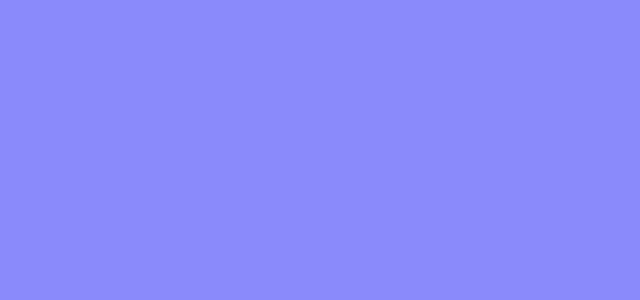
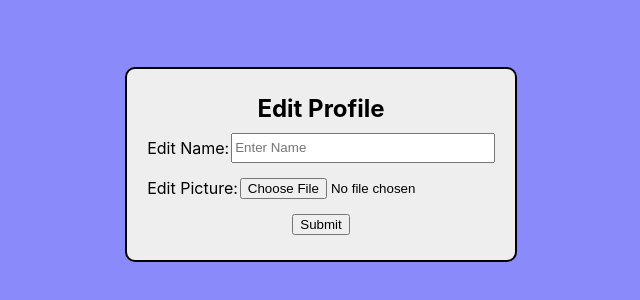
Before and after one commit to MohammedSaleh2001/KnowledgeKart, a React (Create React App) app in the folder front-end/: page /editprofile/1 in a window 1280 px wide. Shown: the part 236-536 px from the top of the page, without its empty margins (319-959 px from the left). Built offline with nearby package versions, Linux system fonts and the light colour scheme.

Commit message:
Created a form to edit the user's profile

```diff
--- a/front-end/src/App.js
+++ b/front-end/src/App.js
@@ -56,7 +56,7 @@ function App() {
             <Route path="/moderatereport/:userID" element={<ModerateReport token={token} setToken={setToken} />} />
             <Route path="/moderatesuspend/:userID" element={<ModerateSuspend token={token} setToken={setToken} />} />
             <Route path="/moderateview" element={<ModerateView token={token} setToken={setToken} />} />
-            <Route path="/editprofile/:userID" element={<EditProfile token={token} setToken={setToken} />} />
+            <Route path="/editprofile/:email" element={<EditProfile token={token} setToken={setToken} />} />
             {/* <Route path="/test" element={<Listing_Item
               title="Insert Title Here"
               description="Insert Description Here"
--- a/front-end/src/Components/Listing/CreateListing.jsx
+++ b/front-end/src/Components/Listing/CreateListing.jsx
@@ -84,7 +84,7 @@ function CreateListing() {
         <Container>
             <Card>
                 <Card.Body>
-                    <Form>
+                    <Form id="create_listing_form">
                         <Form.Label id="create-listing-title">Create Listing</Form.Label>
                         <Form.Group>
                             <Form.Control onChange={(e) => {
--- a/front-end/src/Components/Listing/Listing.css
+++ b/front-end/src/Components/Listing/Listing.css
@@ -313,19 +313,19 @@
   resize: none;
 }
 
-form {
+#create_listing_form {
   display: flex;
   flex-direction: column;
   flex-grow: 1;
 }
-form #create-listing-title {
+#create_listing_form #create-listing-title {
   display: flex;
   justify-content: center;
   align-items: center;
   font-size: 36px;
   font-weight: bold;
 }
-form #textarea-form-group {
+#create_listing_form #textarea-form-group {
   display: flex;
   flex-direction: column;
   flex-grow: 1;
--- a/front-end/src/Components/Listing/Listing.scss
+++ b/front-end/src/Components/Listing/Listing.scss
@@ -349,7 +349,7 @@
     resize: none;
 }
 
-form {
+#create_listing_form {
     display: flex;
     flex-direction: column;
     flex-grow: 1;
--- a/front-end/src/Components/Listing/Searchbar.jsx
+++ b/front-end/src/Components/Listing/Searchbar.jsx
@@ -16,7 +16,7 @@ function Searchbar({ onSearch }) {
                 onChange={(e) => {
                     setSearchTerm(e.target.value)
                 }}
-                onKeydown={(e) => {
+                onKeyDown={(e) => {
                     if (e.key == 'Enter') {
                         onSearch(searchTerm);
                     }
--- a/front-end/src/Components/Profile/EditProfile.jsx
+++ b/front-end/src/Components/Profile/EditProfile.jsx
@@ -6,11 +6,25 @@ import './Profile.css'
 
 function EditProfile() {
 
-    const { userID } = useParams();
+    const { email } = useParams();
 
     return (
-        <>
-        </>
+        <div id="edit_profile_container">
+            <div id="edit_profile_title">Edit Profile</div>
+            <div id="edit_first_name_div">
+                <div>Edit Name:</div>
+                <input type="text" placeholder="Enter Name" />
+            </div>
+            <div id="edit_picture_div">
+                <div>Edit Picture:</div>
+                <div>
+                    <input type="file" />
+                </div>
+            </div>
+            <div id="edit_profile_submit_div">
+                <button id="edit_profile_submit_button">Submit</button>
+            </div>
+        </div>
     )
 }
 
--- a/front-end/src/Components/Profile/Profile.css
+++ b/front-end/src/Components/Profile/Profile.css
@@ -7,11 +7,25 @@
 #view_profile_container #view_profile_top {
   display: flex;
   padding: 10px 20px 10px 20px;
+  justify-content: space-between;
 }
 #view_profile_container #view_profile_top #view_profile_back_button {
+  display: flex;
   background-color: orange;
-  padding: 5px 30px 5px 30px;
+  padding: 5px 20px 5px 20px;
   border-radius: 10px;
+  align-items: center;
+}
+#view_profile_container #view_profile_top #edit_profile_button {
+  display: flex;
+  justify-content: center;
+  align-items: center;
+  margin: 10px;
+  background-color: #eee;
+  padding: 10px;
+  border: solid black 2px;
+  border-radius: 5px;
+  cursor: pointer;
 }
 #view_profile_container #view_profile_mid {
   display: flex;
@@ -62,4 +76,51 @@
   font-size: 20px;
 }
 
+#edit_profile_container {
+  display: flex;
+  flex-direction: column;
+  background-color: #eee;
+  padding: 20px;
+  border: solid black 2px;
+  border-radius: 10px;
+}
+#edit_profile_container div {
+  margin: 5px 0px 5px 0px;
+}
+#edit_profile_container #edit_profile_title {
+  display: flex;
+  justify-content: center;
+  align-items: center;
+  font-weight: bold;
+  font-size: 24px;
+}
+#edit_profile_container #edit_first_name_div {
+  display: flex;
+  flex-direction: row;
+}
+#edit_profile_container #edit_first_name_div div {
+  margin-right: 2px;
+}
+#edit_profile_container #edit_first_name_div input {
+  flex-grow: 1;
+}
+#edit_profile_container #edit_picture_div {
+  display: flex;
+  flex-direction: row;
+}
+#edit_profile_container #edit_picture_div div {
+  display: flex;
+  margin-right: 2px;
+  justify-content: center;
+  align-items: center;
+}
+#edit_profile_container #edit_picture_div div input {
+  flex-grow: 1;
+}
+#edit_profile_container #edit_profile_submit_div {
+  display: flex;
+  justify-content: center;
+  align-items: center;
+}
+
 /*# sourceMappingURL=Profile.css.map */
--- a/front-end/src/Components/Profile/Profile.scss
+++ b/front-end/src/Components/Profile/Profile.scss
@@ -7,11 +7,26 @@
     #view_profile_top {
         display: flex;
         padding: 10px 20px 10px 20px;
+        justify-content: space-between;
 
         #view_profile_back_button {
+            display: flex;
             background-color: orange;
-            padding: 5px 30px 5px 30px;
+            padding: 5px 20px 5px 20px;
             border-radius: 10px;
+            align-items: center;
+        }
+
+        #edit_profile_button {
+            display: flex;
+            justify-content: center;
+            align-items: center;
+            margin: 10px;
+            background-color: #eee;
+            padding: 10px;
+            border: solid black 2px;
+            border-radius: 5px;
+            cursor: pointer;
         }
     }
 
@@ -71,3 +86,59 @@
         }
     }
 }
+
+#edit_profile_container {
+    display: flex;
+    flex-direction: column;
+    background-color: #eee;
+    padding: 20px;
+    border: solid black 2px;
+    border-radius: 10px;
+
+    div {
+        margin: 5px 0px 5px 0px;
+    }
+
+    #edit_profile_title {
+        display: flex;
+        justify-content: center;
+        align-items: center;
+        font-weight: bold;
+        font-size: 24px;
+    }
+
+    #edit_first_name_div {
+        display: flex;
+        flex-direction: row;
+
+        div {
+            margin-right: 2px;
+        }
+
+        input {
+            flex-grow: 1;
+        }
+    }
+
+    #edit_picture_div {
+        display: flex;
+        flex-direction: row;
+
+        div {
+            display: flex;
+            margin-right: 2px;
+            justify-content: center;
+            align-items: center;
+        }
+
+        div input {
+            flex-grow: 1;
+        }
+    }
+
+    #edit_profile_submit_div {
+        display: flex;
+        justify-content: center;
+        align-items: center;
+    }
+}
--- a/front-end/src/Components/Profile/ViewProfile.jsx
+++ b/front-end/src/Components/Profile/ViewProfile.jsx
@@ -49,6 +49,11 @@ function ViewProfile() {
                         navigate('/home');
                     }} />
                 </div>
+                <div id="edit_profile_button" onClick={() => {
+                    navigate(`/editprofile/${localStorage.getItem('email')}`)
+                }}>
+                    Edit Profile
+                </div>
             </div>
             <div id="view_profile_mid">
                 <div id="view_profile_mid_left">
```
Also changed, not shown: 1 other file (tests, documents, lock files or other folders).
